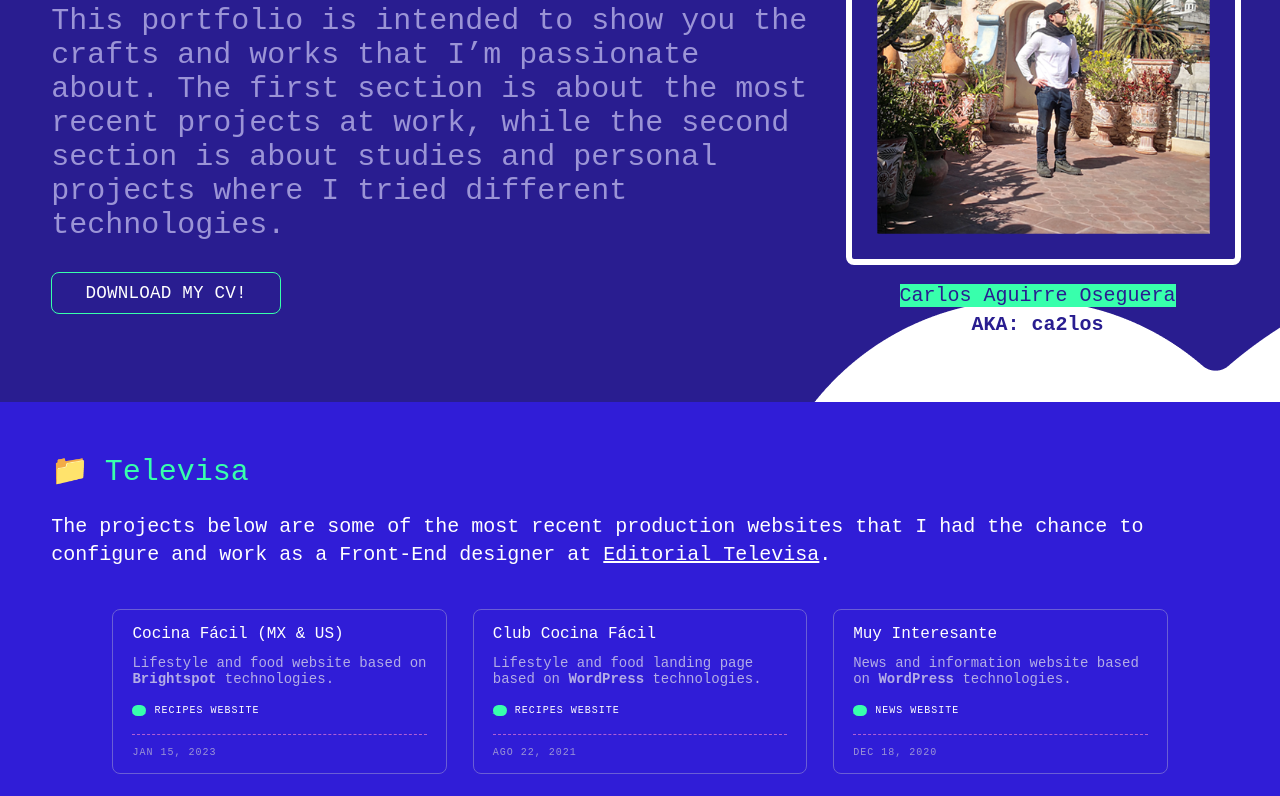
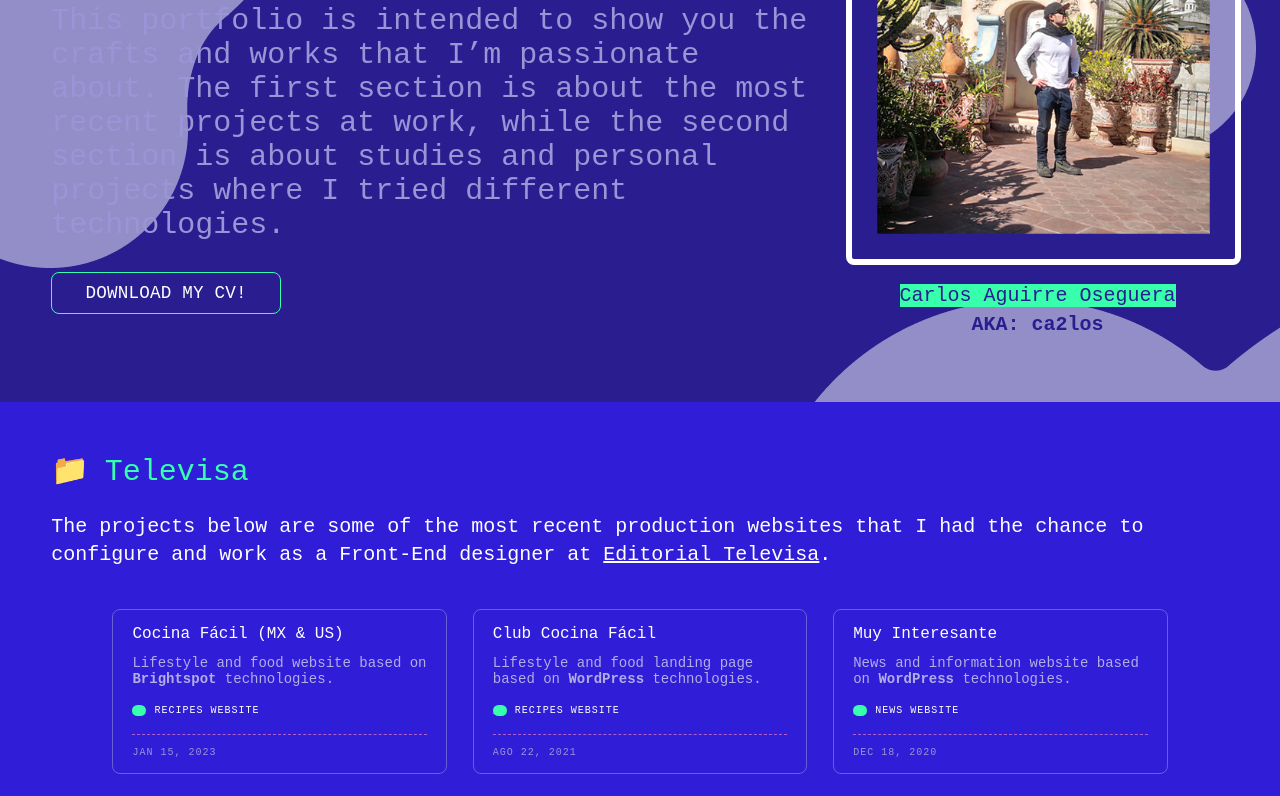
Before and after one commit to ca2los/portfolio, a plain HTML site: page index.html in a window 1280 px wide. Shown: the part 268-1064 px from the top of the page. Drawn offline with Linux system fonts and the light colour scheme.

Commit message:
Update in HTML and CSS

```diff
--- a/css/styles.less
+++ b/css/styles.less
@@ -27,7 +27,7 @@
 
     body {
         background: var(--bg_main);
-        background-image: url('../img/bubbles.png');
+        background-image: url('../img/bubbles-full.png');
         margin: 0 auto;
 
         header {
```
Also changed, not shown: css/styles.css, css/styles.min.css, 1 other file.
